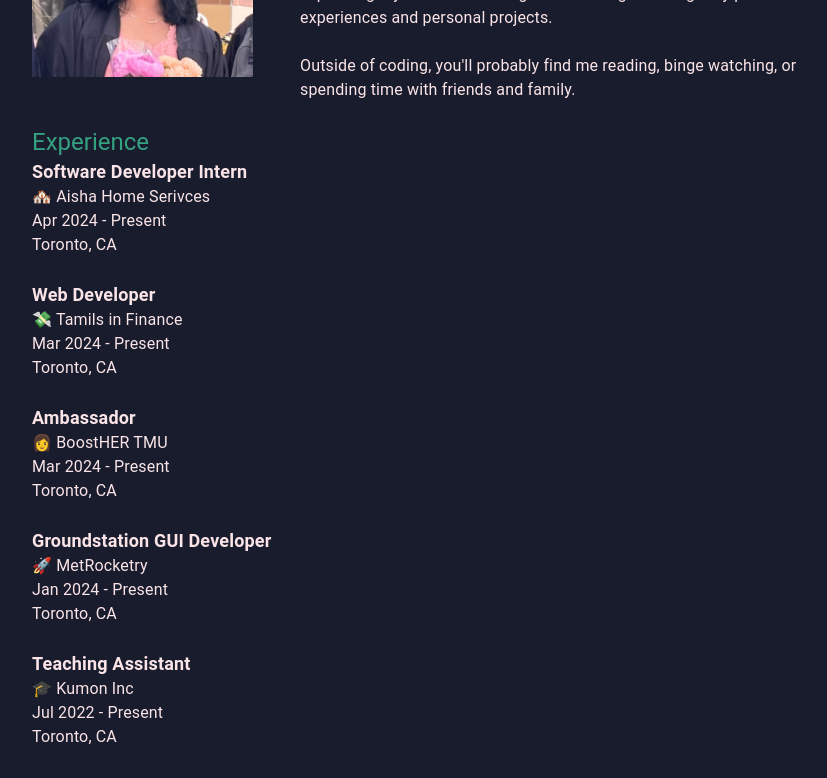
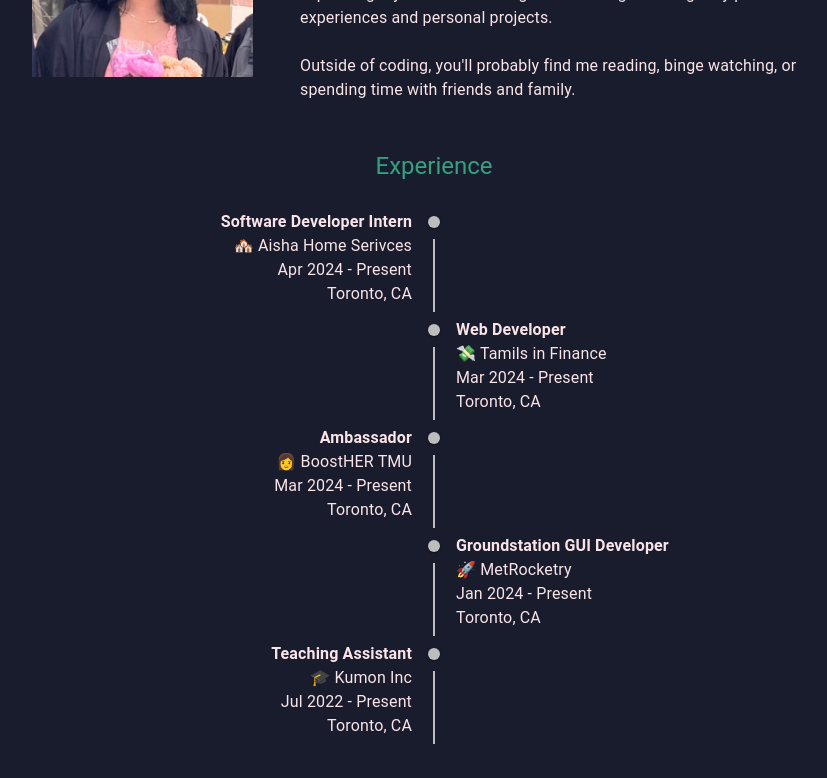
Before and after one commit to avallip443/arathi, a React (Create React App) app: page / in a window 1280 px wide. Shown: the part 500-1278 px from the top of the page, without its empty margins (206-1033 px from the left). Built offline with nearby package versions, Linux system fonts and the light colour scheme.

Commit message:
added timeline for experiences

```diff
--- a/package.json
+++ b/package.json
@@ -6,6 +6,7 @@
     "@emotion/react": "^11.11.4",
     "@emotion/styled": "^11.11.5",
     "@mui/icons-material": "^5.15.20",
+    "@mui/lab": "^5.0.0-alpha.170",
     "@mui/material": "^5.15.20",
     "@testing-library/jest-dom": "^5.17.0",
     "@testing-library/react": "^13.4.0",
--- a/src/components/Experience.jsx
+++ b/src/components/Experience.jsx
@@ -1,18 +1,64 @@
-import { Container, Stack, Typography } from "@mui/material";
+import {
+  useMediaQuery,
+  Box,
+  Container,
+  Typography,
+  useTheme,
+} from "@mui/material";
 import { ExperienceInfo } from "../utils/info";
 import ExperienceCard from "./ExperienceCard";
+import {
+  Timeline,
+  TimelineConnector,
+  TimelineContent,
+  TimelineDot,
+  TimelineItem,
+  TimelineSeparator,
+  timelineItemClasses,
+} from "@mui/lab";
 
 const Experience = () => {
+  const theme = useTheme();
+  const isSmScreen = useMediaQuery(theme.breakpoints.up("sm"));
+
   return (
-    <Container sx={{ mt: 3 }}>
-      <Typography variant="h5" color={"#34a181"}>
+    <Container sx={{ mt: 6 }}>
+      <Typography variant="h5" color={"#34a181"} textAlign={"center"}>
         Experience
       </Typography>
-      <Stack spacing={3}>
-        {ExperienceInfo.map((experience, index) => (
-          <ExperienceCard key={index} experience={experience} />
-        ))}
-      </Stack>
+      <Box
+        sx={{
+          display: "flex",
+          justifyContent: "flex-start",
+        }}
+      >
+        <Timeline
+          position={isSmScreen ? "alternate-reverse" : "right"}
+          sx={{
+            [`& .${timelineItemClasses.root}:before`]: {
+              [theme.breakpoints.down("sm")]: {
+                flex: 0,
+                padding: 0,
+              },
+            },
+          }}
+        >
+          {ExperienceInfo.map((experience, index) => (
+            <TimelineItem
+              key={index}
+              position={isSmScreen ? undefined : "right"}
+            >
+              <TimelineSeparator>
+                <TimelineDot />
+                <TimelineConnector />
+              </TimelineSeparator>
+              <TimelineContent>
+                <ExperienceCard experience={experience} />
+              </TimelineContent>
+            </TimelineItem>
+          ))}
+        </Timeline>
+      </Box>
     </Container>
   );
 };
--- a/src/components/ExperienceCard.jsx
+++ b/src/components/ExperienceCard.jsx
@@ -1,16 +1,12 @@
-import { Box, Stack, Typography } from "@mui/material";
+import { Box, Typography } from "@mui/material";
 
-const ExperienceCard = ({experience}) => {
+const ExperienceCard = ({ experience }) => {
   return (
     <Box>
-      <Stack>
-        <Typography fontWeight={"bold"} fontSize={{ xs: 18 }}>
-          {experience.title}
-        </Typography>
-        <Typography>{experience.company}</Typography>
-        <Typography>{experience.length}</Typography>
-        <Typography>{experience.location}</Typography>
-      </Stack>
+      <Typography fontWeight="bold">{experience.title}</Typography>
+      <Typography>{experience.company}</Typography>
+      <Typography>{experience.length}</Typography>
+      <Typography>{experience.location}</Typography>
     </Box>
   );
 };
--- a/src/index.js
+++ b/src/index.js
@@ -1,14 +1,23 @@
-import React from 'react';
-import ReactDOM from 'react-dom/client';
-import './index.css';
-import App from './App';
-import reportWebVitals from './reportWebVitals';
+import React from "react";
+import ReactDOM from "react-dom";
+import "./index.css";
+import App from "./App";
+import reportWebVitals from "./reportWebVitals";
+import { ThemeProvider, createTheme } from "@mui/material/styles";
 
-const root = ReactDOM.createRoot(document.getElementById('root'));
-root.render(
-  <React.StrictMode>
-    <App />
-  </React.StrictMode>
+// Define your theme
+const theme = createTheme({
+  // your theme configuration
+});
+
+// Use ReactDOM.render for creating the root
+ReactDOM.render(
+  <ThemeProvider theme={theme}>
+    <React.StrictMode>
+      <App />
+    </React.StrictMode>
+  </ThemeProvider>,
+  document.getElementById("root")
 );
 
 // If you want to start measuring performance in your app, pass a function
```
Also changed, not shown: 1 other file (tests, documents, lock files or other folders).
